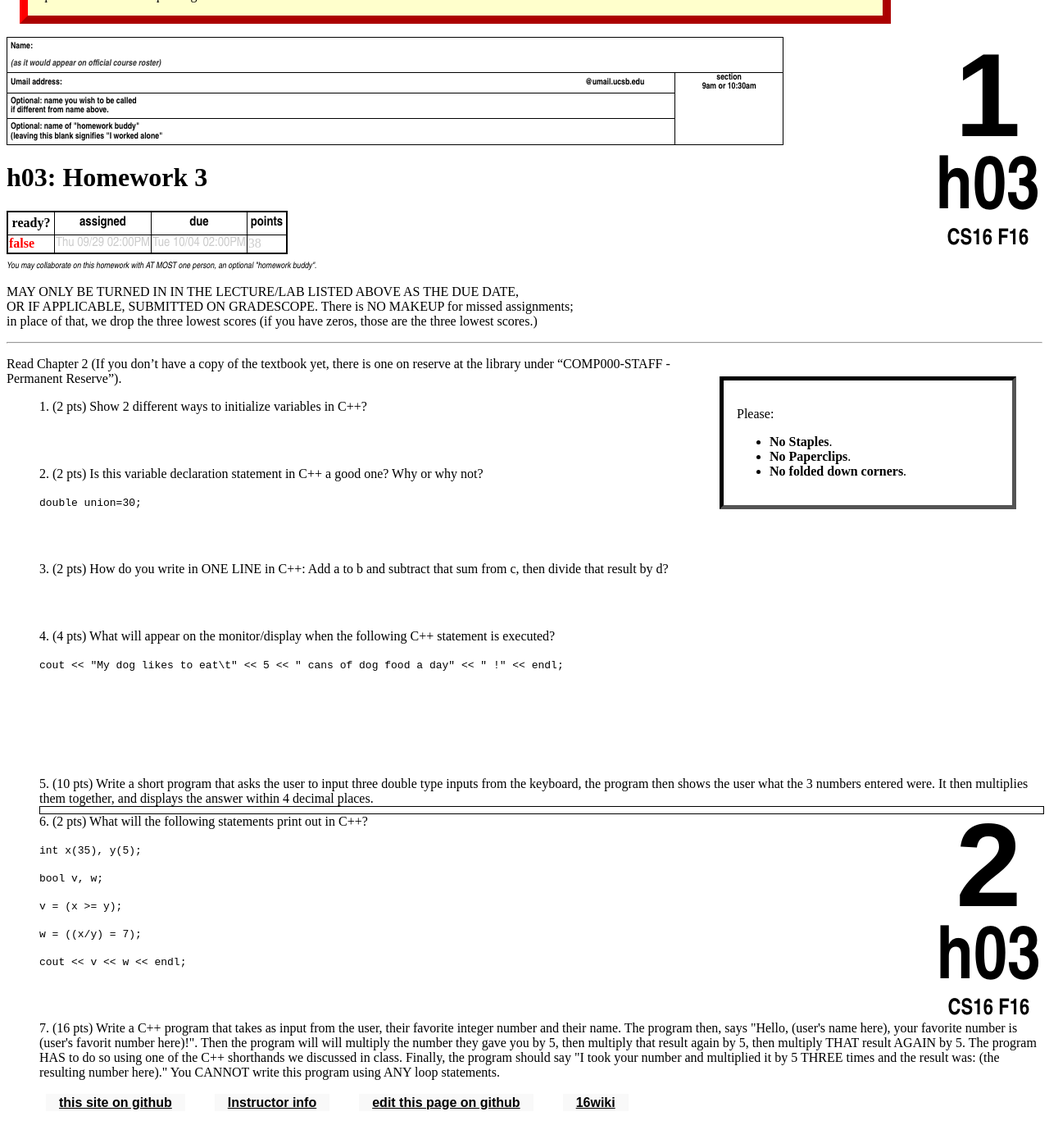
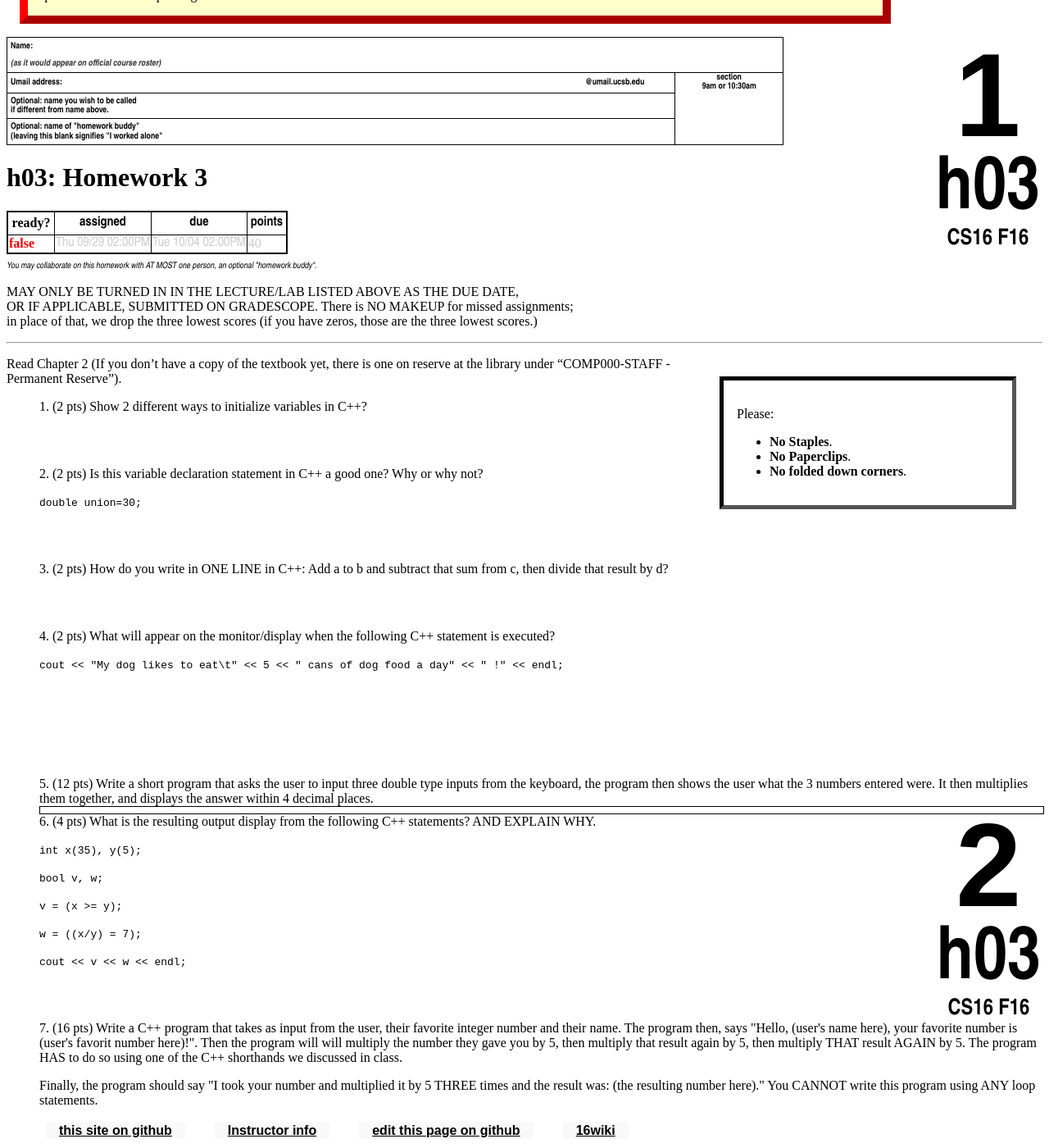
Before and after one commit to ucsb-cs16-s16/https-ucsb-cs16-s17.github.io, a Jekyll site: the page built from _hwk/h03.md, in a window 1280 px wide and 1400 px high, scrolled down 269 px. Shown: the whole window at 82% size. Built offline with Jekyll 4.4.1, drawn with Linux system fonts in a browser that asks for light colours; before the commit the page ends 1635 px from its top, so only the background shows below that.

Commit message:
Update h03.md

```diff
--- a/_hwk/h03.md
+++ b/_hwk/h03.md
@@ -21,16 +21,16 @@ Read Chapter 2 (If you don't have a copy of the textbook yet, there is one on re
 3.	(2 pts) How do you write in ONE LINE in C++: Add a to b and subtract that sum from c, then divide that result by d?
   <div style="margin-bottom:4em"></div>
 
-4.	(4 pts) What will appear on the monitor/display when the following C++ statement is executed?
+4.	(2 pts) What will appear on the monitor/display when the following C++ statement is executed?
 <div markdown="1">
 `cout << "My dog likes to eat\t" << 5 << " cans of dog food a day" << " !" << endl;`
 </div>
   <div style="margin-bottom:8em"></div>
 
-5.	(10 pts) Write a short program that asks the user to input three double type inputs from the keyboard, the program then shows the user what the 3 numbers entered were. It then multiplies them together, and displays the answer within 4 decimal places.
+5.	(12 pts) Write a short program that asks the user to input three double type inputs from the keyboard, the program then shows the user what the 3 numbers entered were. It then multiplies them together, and displays the answer within 4 decimal places.
   <div class="pagebreak"></div>
 
-6.	(2 pts) What will the following statements print out in C++?
+6.	(4 pts) What is the resulting output display from the following C++ statements? AND EXPLAIN WHY.
     <div style="margin-bottom:0.5em"></div>
 <div markdown="1">
 `int x(35), y(5);`
@@ -47,6 +47,7 @@ Read Chapter 2 (If you don't have a copy of the textbook yet, there is one on re
   <div style="margin-bottom:4em"></div>
 
 7.	(16 pts) Write a C++ program that takes as input from the user, their favorite integer number and their name. The program then, says "Hello, (user's name here), your favorite number is (user's favorit number here)!". Then the program will will multiply the number they gave you by 5, then multiply that result again by 5, then multiply THAT result AGAIN by 5. The program HAS to do so using one of the C++ shorthands we discussed in class.
+  <div style="margin-bottom:1em"></div>
 Finally, the program should say "I took your number and multiplied it by 5 THREE times and the result was: (the resulting number here)."
 You CANNOT write this program using ANY loop statements.
 
```
